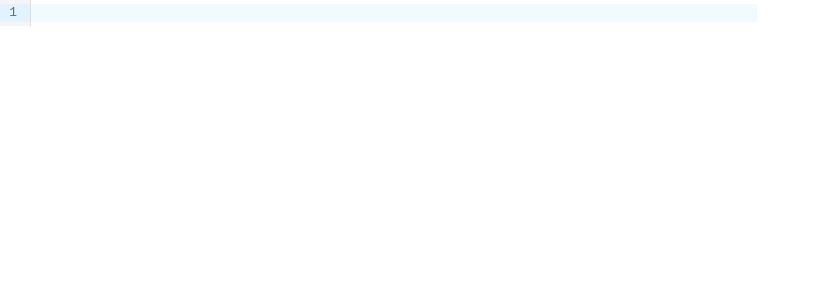
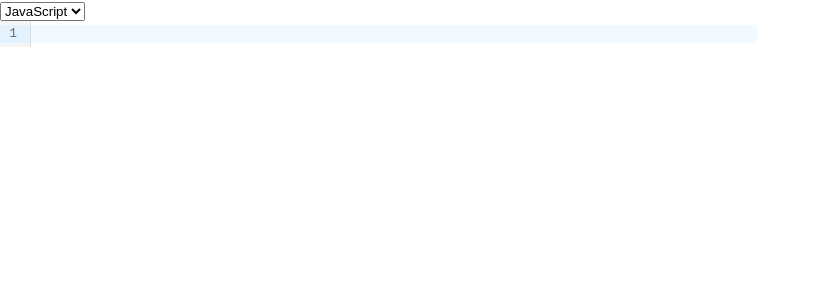
Before and after one commit to Dino-Martinez/code-editor, a React (Create React App) app: page / in a window 1280 px wide. Shown: the top 300 px of the page, without its empty margins (0-820 px from the left). Built offline with nearby package versions, Linux system fonts and the light colour scheme.

Commit message:
Added a language selector

```diff
--- a/src/App.js
+++ b/src/App.js
@@ -1,16 +1,28 @@
 import './App.css'
-import React from 'react';
-import { useState } from 'react';
-import CodeMirror from '@uiw/react-codemirror';
-import 'codemirror/addon/display/autorefresh';
-import 'codemirror/addon/comment/comment';
-import 'codemirror/addon/edit/matchbrackets';
-import 'codemirror/keymap/sublime';
+import React, { useState } from 'react'
+
+import CodeMirror from '@uiw/react-codemirror'
+import 'codemirror/addon/display/autorefresh'
+import 'codemirror/addon/comment/comment'
+import 'codemirror/addon/edit/matchbrackets'
+import 'codemirror/keymap/sublime'
 
 function App () {
   const [code, setCode] = useState('')
+  const [language, setLanguage] = useState('js')
 
   return (
+    <div className='container'>
+      <select onChange={(e) => { setLanguage(e.target.value) }}>
+        <option value='js'>JavaScript</option>
+        <option value='python'>Python</option>
+        <option value='c#'>C#</option>
+        <option value='c'>C</option>
+        <option value='c++'>C++</option>
+        <option value='jsx'>JSX</option>
+        <option value='java'>Java</option>
+      </select>
+
       <div className='editor'>
         <CodeMirror
           value={code}
@@ -22,9 +34,10 @@ function App () {
           options={{
             theme: 'dark',
             keyMap: 'sublime',
-          mode: 'jsx',
+            mode: language
           }}
         />
+      </div>
     </div>
   )
 }
```
Lines whose indentation alone changed are shown as unchanged.
